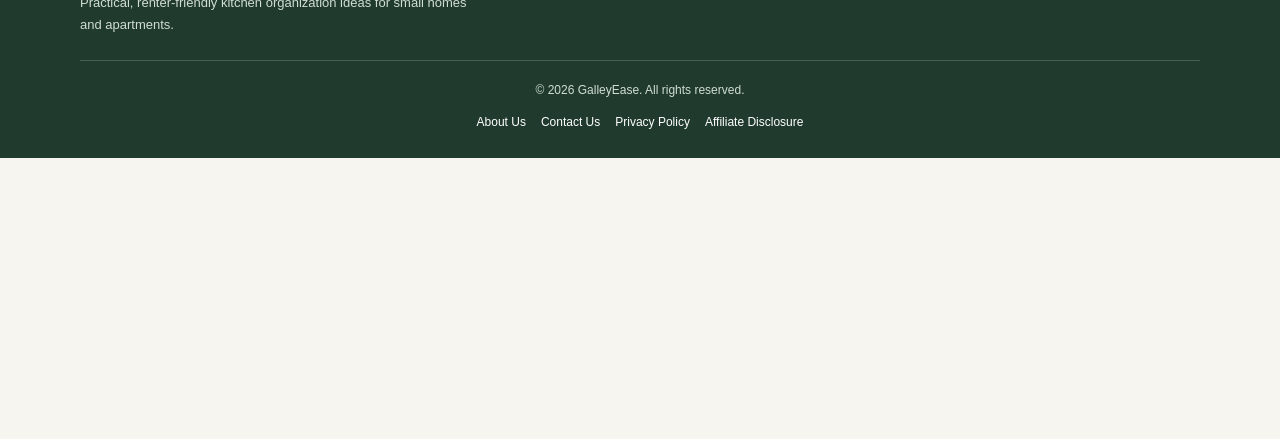
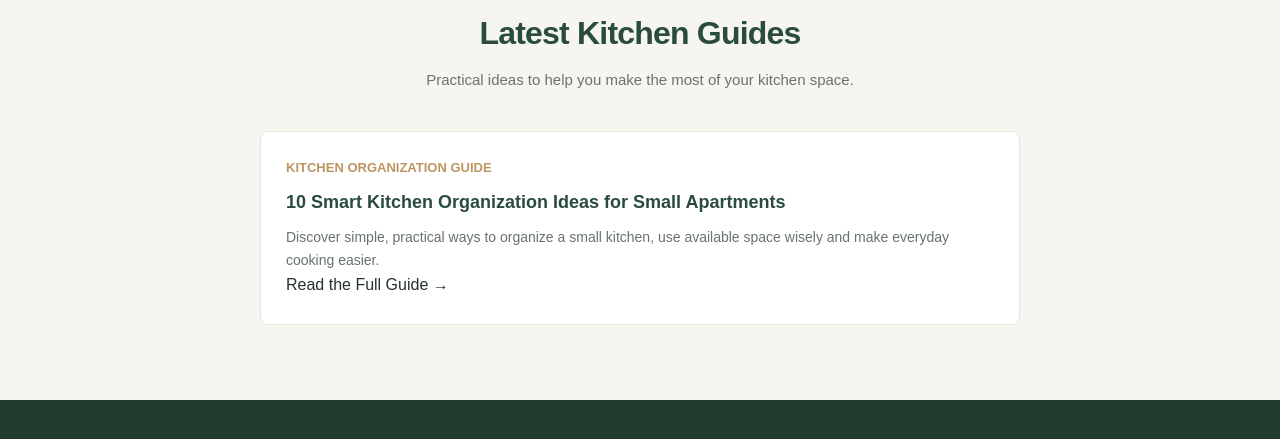
Before and after one commit to qaiserredamco25-ai/galleyease, a plain HTML site: page index.html in a window 1280 px wide. Shown: the part 2804-3243 px from the top of the page. Before the commit the page ends 2962 px from the top, so only its background shows below. Drawn offline with Linux system fonts and the light colour scheme.

Commit message:
Add latest kitchen guides section to index.html

```diff
--- a/index.html
+++ b/index.html
@@ -357,6 +357,24 @@
       </div>
     </div>
   </section>
+
+  <section id="guides">
+    <div class="container">
+      <div class="section-heading">
+        <div class="eyebrow">Explore Our Articles</div>
+        <h2>Latest Kitchen Guides</h2>
+        <p>Practical ideas to help you make the most of your kitchen space.</p>
+      </div>
+
+      <article class="tip" style="max-width: 760px; margin: 0 auto;">
+        <div class="number">KITCHEN ORGANIZATION GUIDE</div>
+        <h3>10 Smart Kitchen Organization Ideas for Small Apartments</h3>
+        <p>Discover simple, practical ways to organize a small kitchen, use available space wisely and make everyday cooking easier.</p>
+        <a class="read" href="small-kitchen-organization-ideas.html">Read the Full Guide →</a>
+      </article>
+    </div>
+  </section>
+
 </main>
 
 <footer>
```
